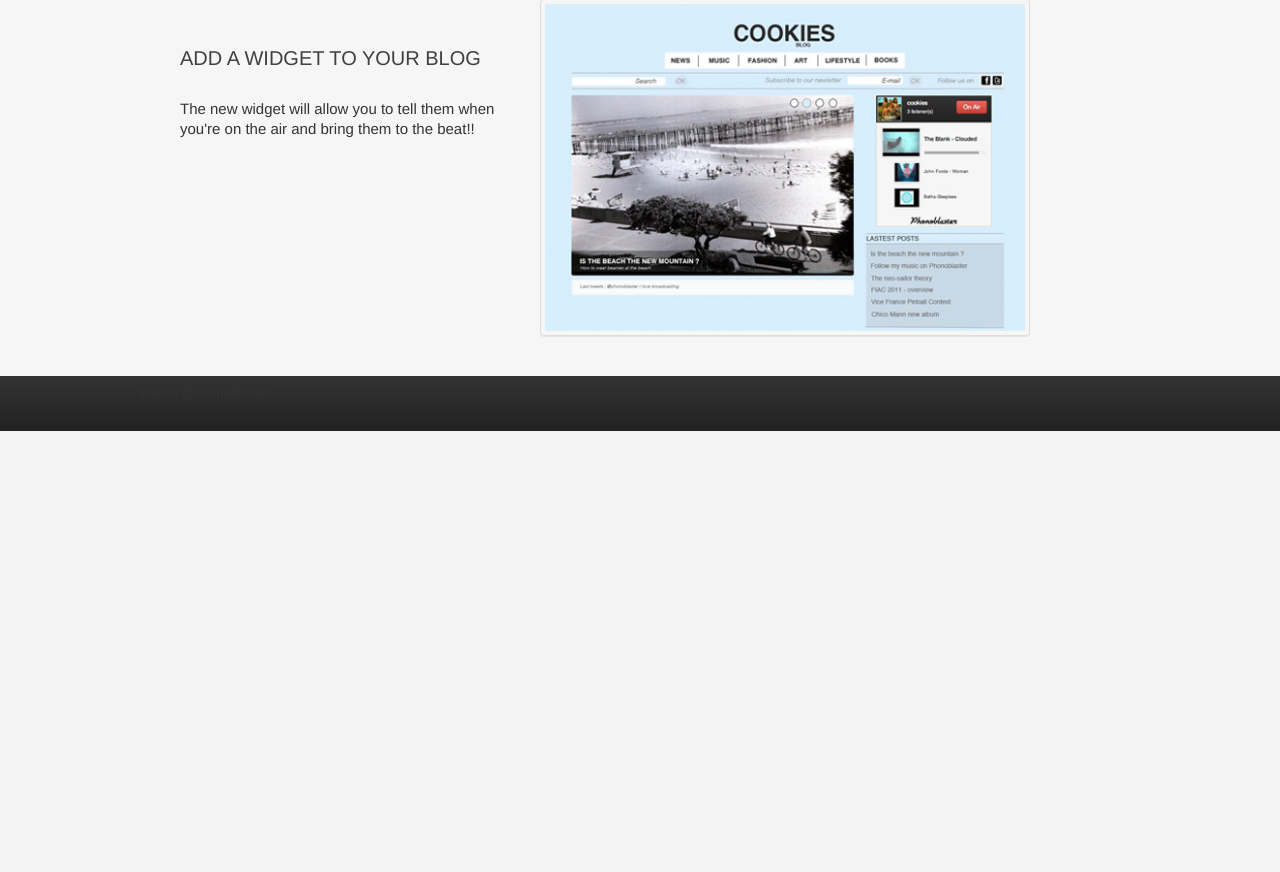
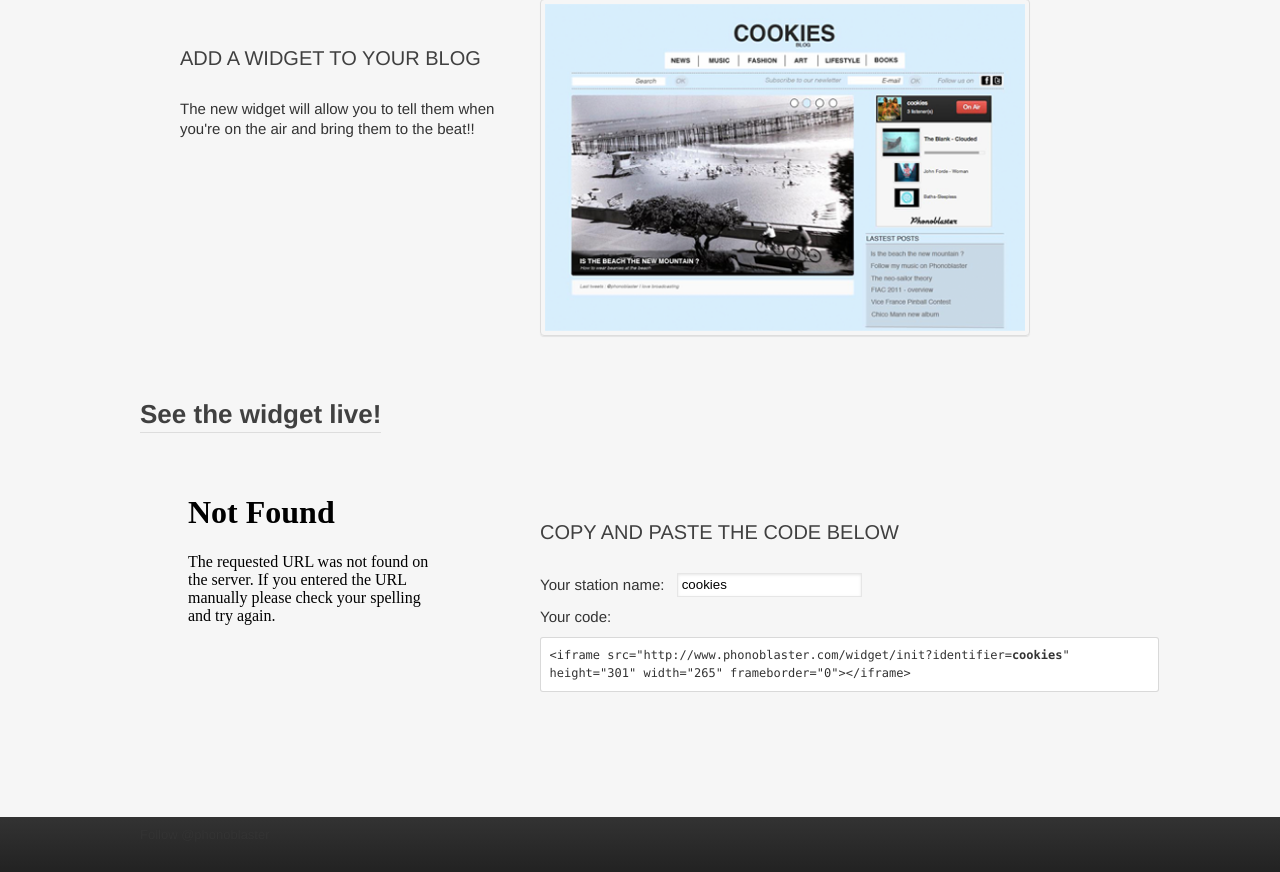
Before and after one commit to detcherry/phonoblaster, a Python web app: template templates/widget/tour.html in a window 1280 px wide. Shown: the part 694-1566 px from the top of the page. Before the commit the page ends 1125 px from the top, so only its background shows below. Run offline with Jinja, Linux system fonts and the light colour scheme; the template is opened without the code that fills it, so the values that code supplies are empty; some libraries are stand-ins or nearby versions.

Commit message:
Change made to widget tour template

```diff
--- a/static/css/widget/tour.css
+++ b/static/css/widget/tour.css
@@ -33,6 +33,7 @@ h2{
 }
 
 .horizontal-paragraph p{
+	width:100%;
 	margin-bottom:10px;
 	font-size: 15px;
 	line-height: 20px;
@@ -46,3 +47,24 @@ h2{
 .horizontal-paragraph .right img{
 	width:480px;
 }
+
+.horizontal-paragraph input#station-identifier{
+	height: 20px;
+	padding-left: 4px;
+	margin-left: 8px;
+}
+
+.horizontal-paragraph p.code{
+	font-family: Monaco, Andale Mono, Courier New, monospace;
+	background-color: white;
+	display: block;
+	padding: 8.5px;
+	margin: 0 0 18px;
+	line-height: 18px;
+	font-size: 12px;
+	border: 1px solid #ccc;
+	border: 1px solid rgba(0, 0, 0, 0.15);
+	-webkit-border-radius: 3px;
+	-moz-border-radius: 3px;
+	border-radius: 3px;
+}
--- a/templates/widget/tour.html
+++ b/templates/widget/tour.html
@@ -38,8 +38,45 @@
 			<img src="/static/images/blog-with-widget.png" class="img">
 		</div>
 	</div>
+	<h2>See the widget live!</h2>
+	<div class="horizontal-paragraph">
+		<div class="left">
+			<iframe src="/widget/init?identifier=cookies" height="301" width="265" frameborder="0"></iframe>
+		</div>
+		<div class="right">
+			<h3>COPY AND PASTE THE CODE BELOW</h3>
+			<p>Your station name: <input type="text" id="station-identifier" value="cookies"/></p>
+			<p>Your code:</p>
+			<p class="code">
+				&lt;iframe src=&#34;http:&#47;&#47;www.phonoblaster.com&#47;widget&#47;init?identifier=<strong>cookies</strong>&#34; height=&#34;301&#34; width=&#34;265&#34; frameborder=&#34;0&#34;&gt;&lt;&#47;iframe&gt;
+			</p>
+		</div>
+	</div>
 {% endblock %}
 
 {% block footer %}
 	{% include "../footer.html" %}
 {% endblock %}
+
+{% block script %}
+	<script type="text/javascript">
+		$("input[id='station-identifier']")
+			.focus(function(e){
+				$(this).val("")
+				$("strong").html("")
+			})
+
+
+		$("input[id='station-identifier']")
+			.bind("keyup", function(e){
+			 	text = $(this).val();
+				display(text)
+			});
+
+		display = function(text){
+			$("strong")
+				.html(text);
+		}
+
+	</script>
+{% endblock %}
```
